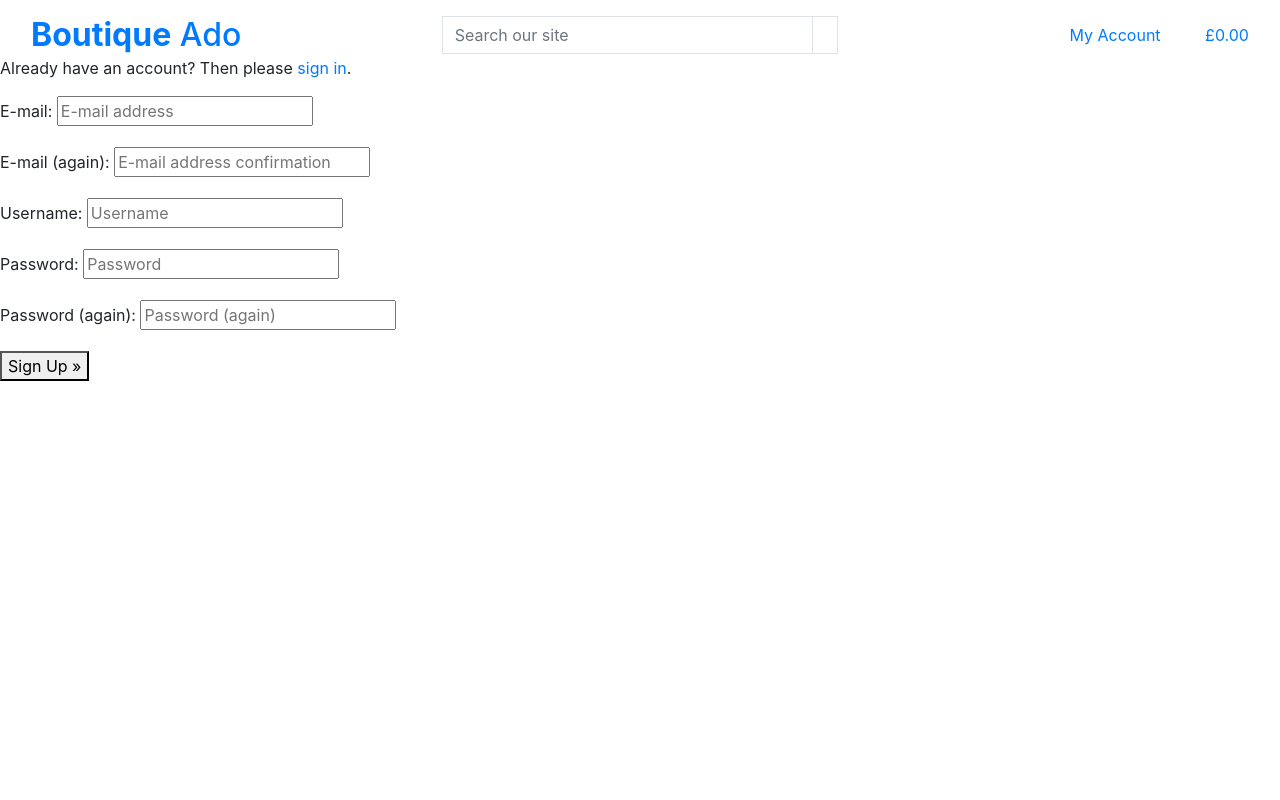
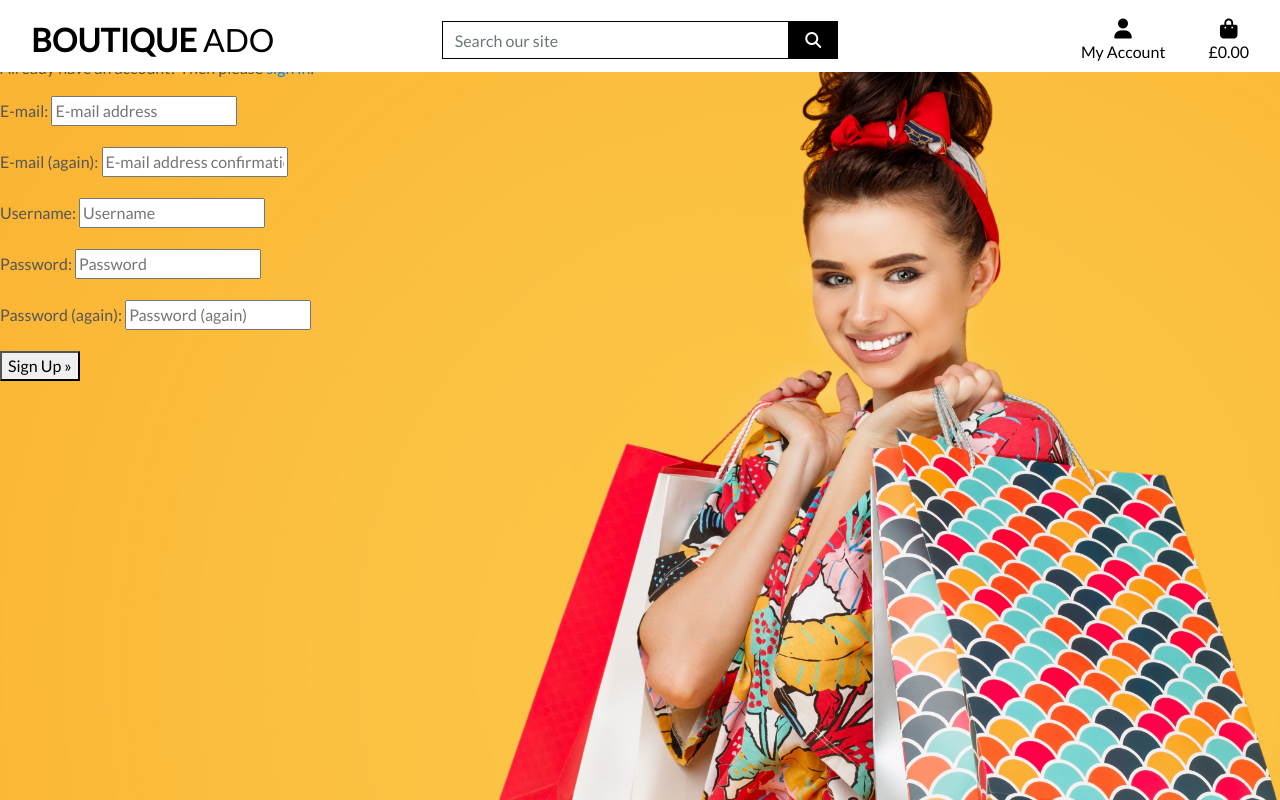
Before and after one commit to SkyeH-M/boutique-ado, a Django app: page /accounts/signup/ in a window 1280 px wide. Run offline with Django 3.2, Linux system fonts and the light colour scheme; some libraries are stand-ins or nearby versions.

Commit message:
Completed homepage header and css

```diff
--- a/boutique_ado/settings.py
+++ b/boutique_ado/settings.py
@@ -151,6 +151,10 @@ USE_TZ = True
 # https://docs.djangoproject.com/en/3.2/howto/static-files/
 
 STATIC_URL = '/static/'
+STATICFILES_DIRS = (os.path.join(BASE_DIR, 'static'),)
+
+MEDIA_URL = '/media/'
+MEDIA_ROOT = os.path.join(BASE_DIR, 'media')
 
 # Default primary key field type
 # https://docs.djangoproject.com/en/3.2/ref/settings/#default-auto-field
--- a/boutique_ado/urls.py
+++ b/boutique_ado/urls.py
@@ -15,9 +15,11 @@ Including another URLconf
 """
 from django.contrib import admin
 from django.urls import path, include
+from django.conf import settings
+from django.conf.urls.static import static
 
 urlpatterns = [
     path('admin/', admin.site.urls),
     path('accounts/', include('allauth.urls')),
     path('', include('home.urls')),
-]
+] + static(settings.MEDIA_URL, document_root=settings.MEDIA_ROOT)
--- a/static/css/base.css
+++ b/static/css/base.css
@@ -8,7 +8,7 @@ body {
     /* 164px is height of header */
     height: calc(100vh - 164px);
     color: #555;
-    font-family: 'Lato';
+    font-family: 'Lato', sans-serif;
 }
 
 /* from Bulma */
--- a/templates/base.html
+++ b/templates/base.html
@@ -10,11 +10,19 @@
     <meta charset="utf-8">
     <meta name="viewport" content="width=device-width, initial-scale=1, shrink-to-fit=no">
     {% endblock %}
+
     {% block extra_meta %}
     {% endblock %}
+
     {% block corecss %}
     <!-- Bootstrap CSS -->
     <link rel="stylesheet" href="https://cdn.jsdelivr.net/npm/bootstrap@4.4.1/dist/css/bootstrap.min.css" integrity="sha384-Vkoo8x4CGsO3+Hhxv8T/Q5PaXtkKtu6ug5TOeNV6gBiFeWPGFN9MuhOf23Q9Ifjh" crossorigin="anonymous">
+    <!-- Internal CSS file -->
+    <link rel="stylesheet" href="{% static 'css/base.css' %}">
+    <!-- Google Fonts -->
+    <link rel="preconnect" href="https://fonts.googleapis.com">
+    <link rel="preconnect" href="https://fonts.gstatic.com" crossorigin>
+    <link href="https://fonts.googleapis.com/css2?family=Lato&display=swap" rel="stylesheet">
     {% endblock %}
 
     {% block extra_css %}
@@ -22,6 +30,8 @@
 
     {% block corejs %}
     <!-- Optional JavaScript -->
+    <!-- FontAwesome Kit -->
+    <script src="https://kit.fontawesome.com/4a7a7a5f62.js" crossorigin="anonymous"></script>
     <!-- jQuery first, then Popper.js, then Bootstrap JS -->
     <script src="https://cdn.jsdelivr.net/npm/jquery@3.5.1/dist/jquery.min.js" integrity="sha256-9/aliU8dGd2tb6OSsuzixeV4y/faTqgFtohetphbbj0=" crossorigin="anonymous"></script>
     <script src="https://cdn.jsdelivr.net/npm/popper.js@1.16.0/dist/umd/popper.min.js" integrity="sha384-Q6E9RHvbIyZFJoft+2mJbHaEWldlvI9IOYy5n3zV9zzTtmI3UksdQRVvoxMfooAo" crossorigin="anonymous"></script>
```
